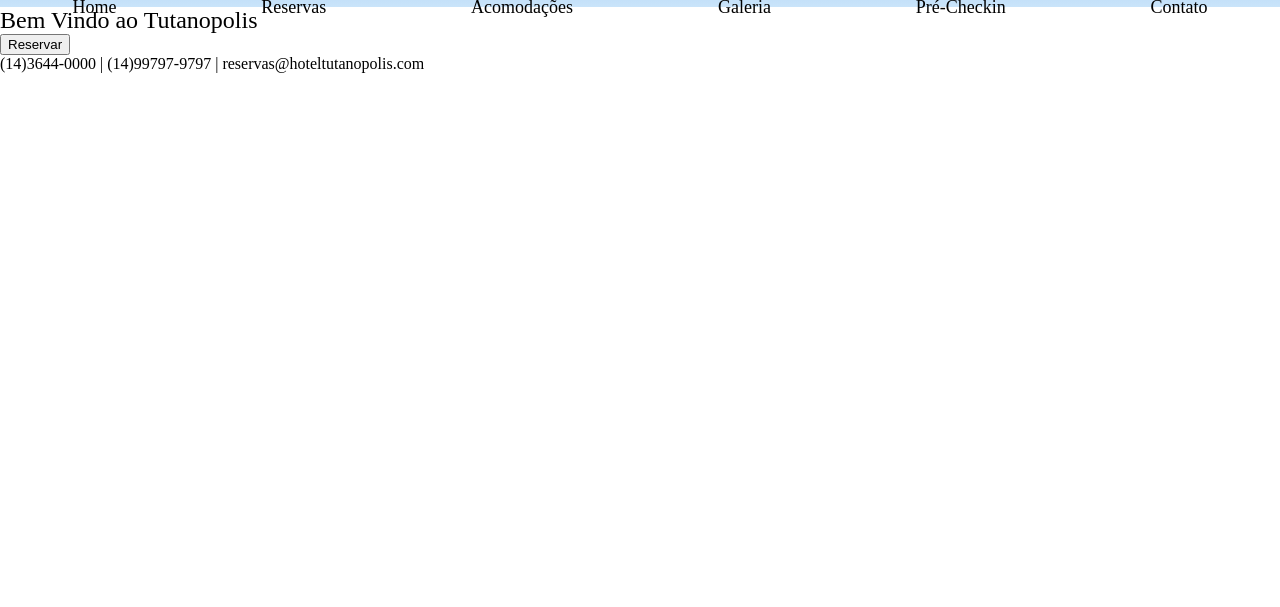
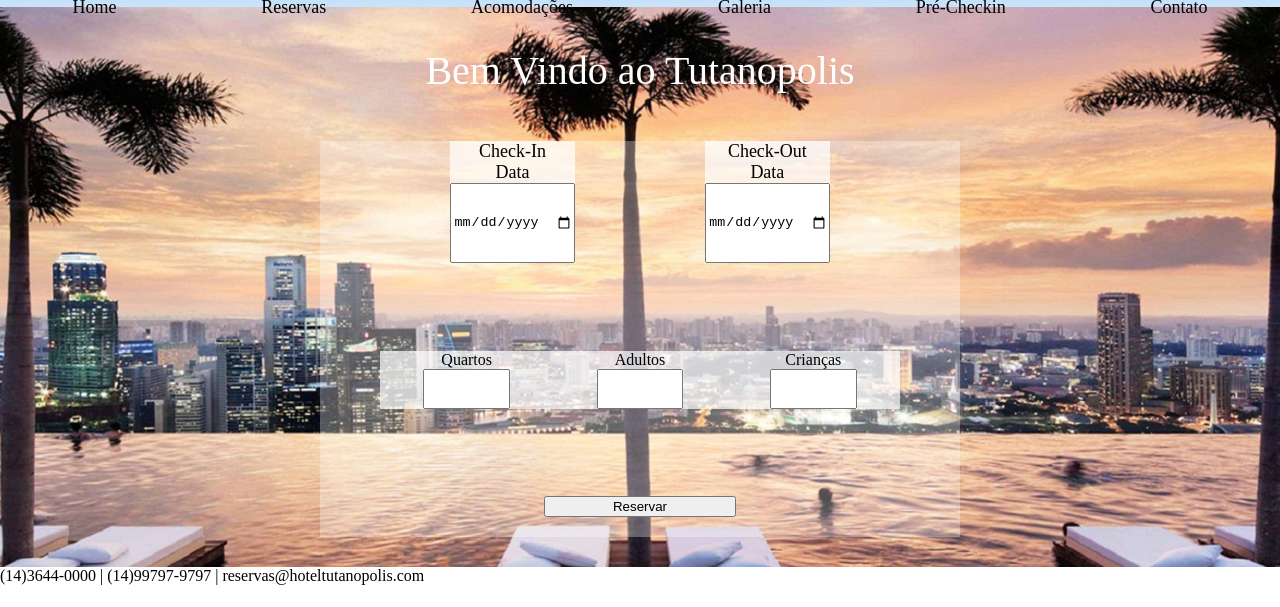
Before and after one commit to dericparra/hotel-tutanopolis, a plain HTML site: page index.html in a window 1280 px wide. Shown: the part 193-800 px from the top of the page. Drawn offline with Linux system fonts and the light colour scheme.

Commit message:
Estilizar main do site

```diff
--- a/index.html
+++ b/index.html
@@ -31,9 +31,33 @@
       <h1>Bem Vindo ao Tutanopolis</h1>
     </div>
     <div class="main__reservation">
-      <div class="reservation__date"></div>
-      <div class="reservation__specification"></div>
-      <button>Reservar</button>
+      <div class="reservation__date">
+        <div class="reservation__checkin">
+          <p>Check-In</p>
+          <p>Data</p>
+          <input type="date" class="reservation__input--data"></input>
+        </div>
+        <div class="reservation__checkout">
+          <p>Check-Out</p>
+          <p>Data</p>
+          <input type="date" class="reservation__input--data"></input>
+        </div>
+      </div>
+      <div class="reservation__specification">
+        <div class="specification__rooms">
+          <p>Quartos</p>
+          <input type="number" class="specification__number"></input>
+        </div>
+        <div class="specification__adults">
+          <p>Adultos</p>
+          <input type="number" class="specification__number"></input>
+        </div>
+        <div class="specification__kids">
+          <p>Crianças</p>
+          <input type="number" class="specification__number"></input>
+        </div>
+      </div>
+      <button class="main__cta">Reservar</button>
     </div>
   </section>
   <footer>
--- a/styles.css
+++ b/styles.css
@@ -32,3 +32,123 @@ ul {
   justify-content: space-around;
   padding: 5px auto;
 }
+
+.main {
+  display: flex;
+  flex-direction: column;
+  align-items: center;
+  justify-content: center;
+  width: 100%;
+  height: 70vh;
+  background-image: url(./assets/Hotel-tutanopolis-foto.jpg);
+  background-position: center;
+  background-size: cover;
+  background-repeat: no-repeat;
+  padding-bottom: 30px;
+}
+
+.main__title {
+  display: flex;
+  flex: 1;
+  width: 100%;
+  height: 100%;
+  align-items: flex-start;
+  justify-content: center;
+  padding-top: 40px;
+}
+
+.main__title h1 {
+  font-size: 40px;
+  color: white;
+  justify-self: flex-start;
+}
+
+.main__reservation {
+  display: flex;
+  flex-direction: column;
+  width: 50%;
+  height: auto;
+  flex: 4;
+  background-color: rgba(255, 255, 255, 0.3);
+  padding-bottom: 20px;
+}
+
+.reservation__date {
+  display: flex;
+  flex: 1;
+  flex-direction: row;
+  align-items: center;
+  justify-content: space-evenly;
+}
+
+.reservation__date div p {
+  font-size: 18px;
+}
+
+.reservation__checkin {
+  display: flex;
+  flex-direction: column;
+  align-items: center;
+  background-color: rgba(255, 255, 255, 0.7);
+}
+
+.reservation__checkout {
+  display: flex;
+  flex-direction: column;
+  align-items: center;
+  background-color: rgba(255, 255, 255, 0.7);
+}
+
+.reservation__input--data {
+  width: 100%;
+  height: 10vh;
+}
+
+.reservation__specification {
+  display: flex;
+  flex-direction: row;
+  flex: 1;
+  max-width: 100%;
+  height: auto;
+  align-items: center;
+  justify-content: space-evenly;
+  padding: 60px !important;
+}
+
+.specification__rooms {
+  display: flex;
+  flex: 1;
+  flex-direction: column;
+  align-items: center;
+  justify-content: center;
+  background-color: rgba(255, 255, 255, 0.7);
+}
+
+.specification__adults {
+  display: flex;
+  flex: 1;
+  flex-direction: column;
+  align-items: center;
+  justify-content: center;
+  background-color: rgba(255, 255, 255, 0.7);
+}
+
+.specification__kids {
+  display: flex;
+  flex: 1;
+  flex-direction: column;
+  align-items: center;
+  justify-content: center;
+  background-color: rgba(255, 255, 255, 0.7);
+}
+
+.main__cta {
+  align-self: center;
+  justify-self: center;
+  width: 30%;
+}
+
+.specification__number {
+  width: 50%;
+  height: 5vh;
+}
```
Also changed, not shown: assets/Hotel-tutanopolis-foto.jpg (added).
